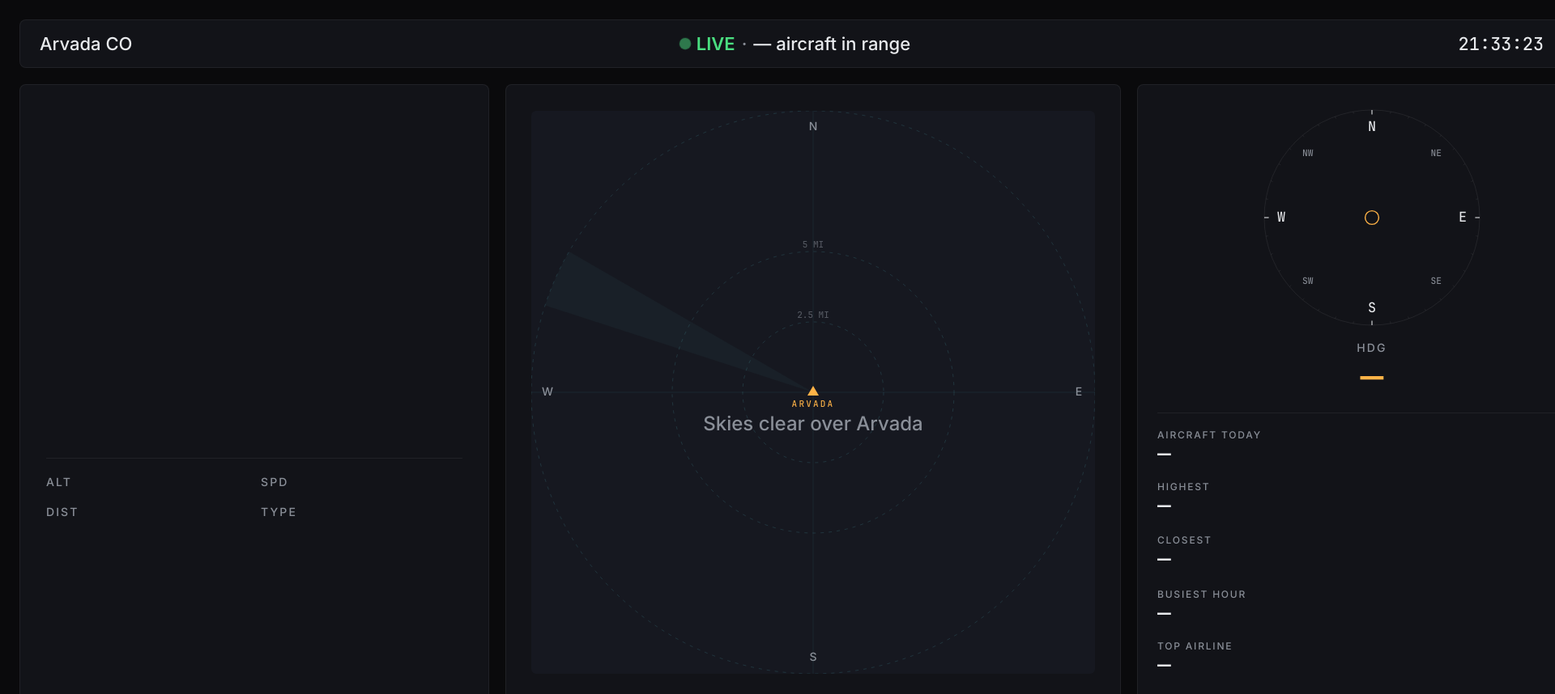
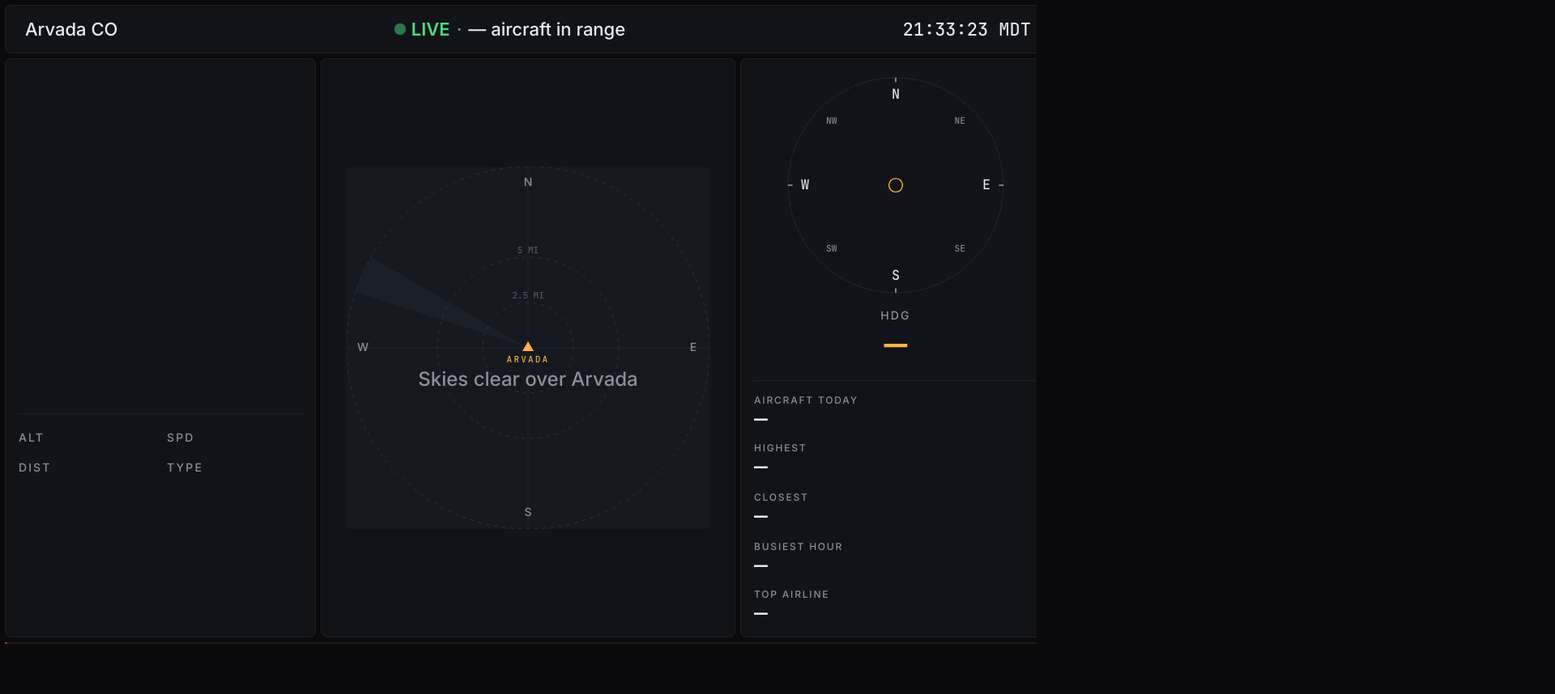
Before and after one commit to woohoo854-eng/flightboard, a website: page public/index.html in a window 1280 px wide. Shown: the top 858 px of the page at 81% size, 1920 px wide, since content can reach past the window. After the commit the page ends 800 px from the top, so only its background shows below. Drawn offline with Linux system fonts and the light colour scheme; no server answers.

Commit message:
Fit layout to 1600x900 ASUS kiosk
- Switch grid columns from fixed px to 30vw/40vw/30vw for true viewport fill
- Add overflow:hidden on html/body/#dashboard to kill scrollbars
- Reduce panel padding from 32px to 16px for tighter edge-to-edge fit
- Reduce grid gap and body padding from 8px to 6px

```diff
--- a/public/style.css
+++ b/public/style.css
@@ -58,8 +58,11 @@
 }
 
 html, body {
-  min-height: 100%;
+  margin: 0;
+  padding: 0;
   width: 100%;
+  height: 100%;
+  overflow: hidden;
   background: var(--bg-base);
   color: var(--text-primary);
   font-family: var(--font-sans);
@@ -69,20 +72,24 @@
   display: flex;
   align-items: center;
   justify-content: center;
-  padding: 24px;
 }
 
 #dashboard {
-  width: min(1960px, calc(100vw - 48px));
-  min-height: 760px;
+  width: 100vw;
+  height: 100vh;
+  max-width: 100vw;
+  max-height: 100vh;
+  overflow: hidden;
+  box-sizing: border-box;
+  padding: 6px;
   display: grid;
-  grid-template-columns: 580px 760px 580px;
+  grid-template-columns: 30vw 40vw 30vw;
   grid-template-rows: 60px 1fr 0px;
   grid-template-areas:
     "topbar topbar topbar"
     "featured radar compass"
     "ticker ticker ticker";
-  gap: var(--gap);
+  gap: 6px;
   transition: grid-template-rows 400ms ease;
 }
 
@@ -158,7 +165,7 @@
 
 #featured-panel {
   grid-area: featured;
-  padding: 32px;
+  padding: 16px;
   display: flex;
   flex-direction: column;
   align-items: center;
@@ -168,7 +175,7 @@
 
 #radar-panel {
   grid-area: radar;
-  padding: 32px;
+  padding: 16px;
   display: flex;
   align-items: center;
   justify-content: center;
@@ -182,7 +189,7 @@
 
 #compass-panel {
   grid-area: compass;
-  padding: 24px;
+  padding: 16px;
   display: flex;
   flex-direction: column;
   justify-content: space-between;
```
